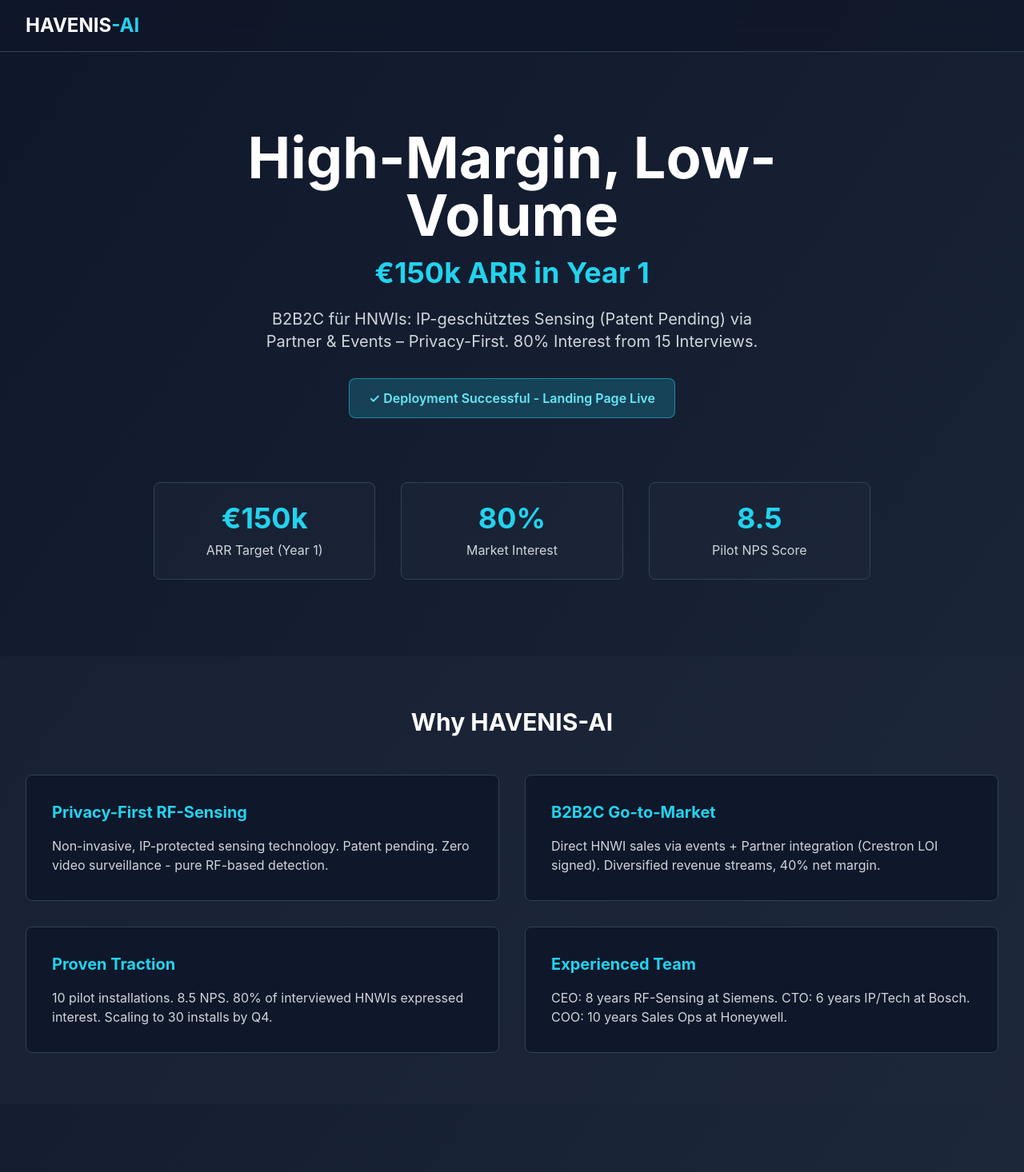
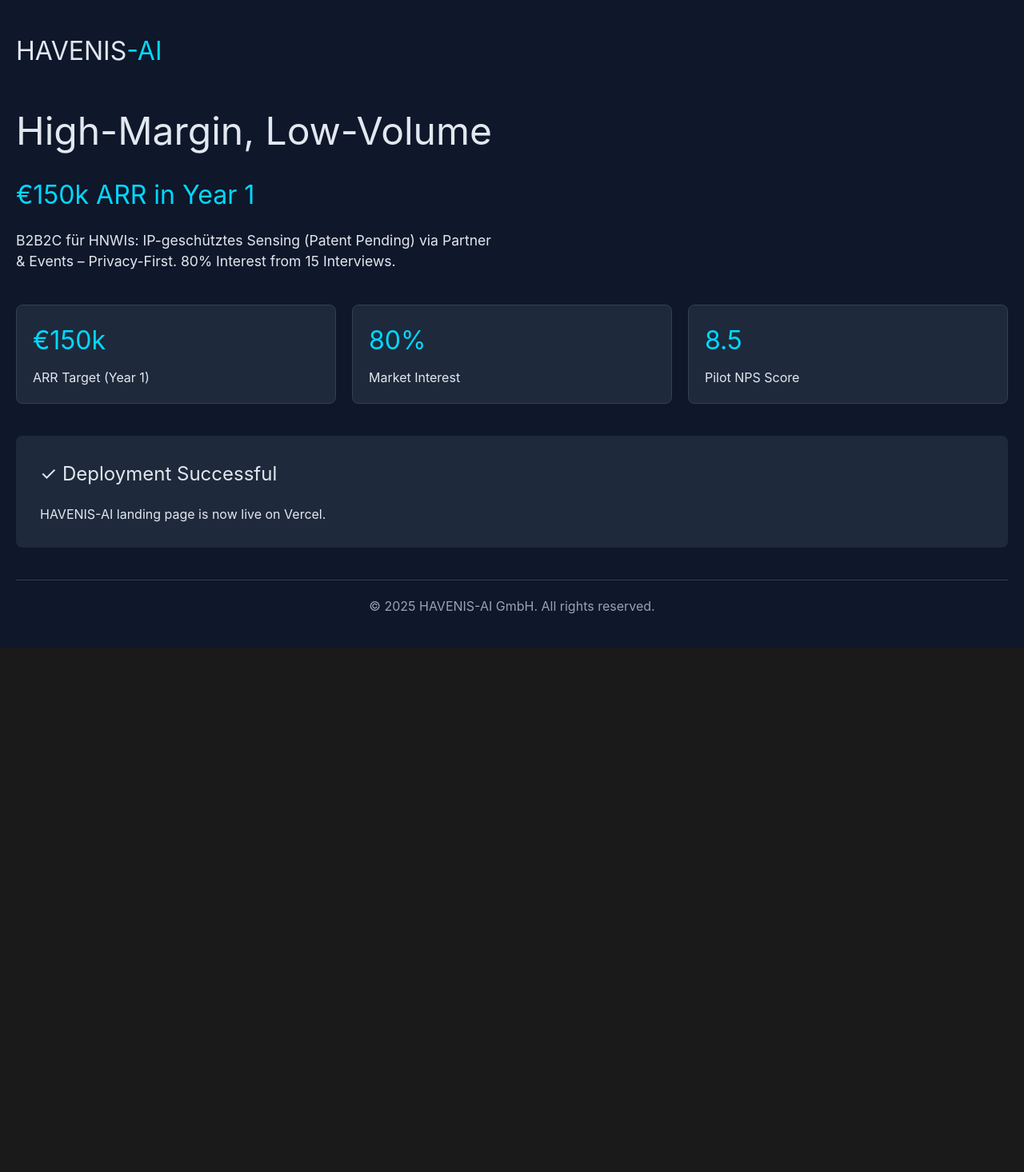
Before and after one commit to HAVENIS-AI/havenis-ai-landing, a React (Vite) app: page / in a window 1280 px wide. Shown: the top 1466 px of the page at 80% size. After the commit the page ends 810 px from the top, so only its background shows below. Built offline with nearby package versions, Linux system fonts and the light colour scheme.

Commit message:
fix: Simplify src/App.tsx for reliable build

```diff
--- a/src/App.tsx
+++ b/src/App.tsx
@@ -1,111 +1,44 @@
-import React from 'react'
-
 export default function App() {
   return (
-    <div className="min-h-screen bg-gradient-to-br from-slate-900 to-slate-800">
-      {/* Header */}
-      <header className="sticky top-0 z-50 bg-slate-900/80 backdrop-blur-lg border-b border-slate-700">
-        <nav className="max-w-7xl mx-auto px-4 py-4 sm:px-6 lg:px-8">
-          <div className="flex items-center justify-between">
-            <div className="flex-shrink-0">
-              <span className="text-2xl font-bold text-white">
-                HAVENIS<span className="text-cyan-400">-AI</span>
-              </span>
-            </div>
-          </div>
-        </nav>
+    <div style={{ minHeight: '100vh', background: '#0f172a', color: '#e2e8f0', padding: '40px 20px' }}>
+      <header style={{ marginBottom: '40px' }}>
+        <h1 style={{ fontSize: '2rem', marginBottom: '10px' }}>
+          HAVENIS<span style={{ color: '#00d9ff' }}>-AI</span>
+        </h1>
       </header>
 
-      {/* Hero Section */}
-      <section className="relative py-24 px-4 sm:px-6 lg:px-8">
-        <div className="max-w-4xl mx-auto text-center">
-          <h1 className="text-5xl md:text-7xl font-bold text-white mb-4">
-            High-Margin, Low-Volume
-          </h1>
-          <p className="text-3xl md:text-4xl font-bold text-cyan-400 mb-6">
-            €150k ARR in Year 1
-          </p>
-          <p className="text-lg md:text-xl text-gray-300 mb-8 max-w-2xl mx-auto">
+      <main>
+        <section style={{ marginBottom: '40px' }}>
+          <h2 style={{ fontSize: '3rem', marginBottom: '20px' }}>High-Margin, Low-Volume</h2>
+          <p style={{ fontSize: '2rem', color: '#00d9ff', marginBottom: '20px' }}>€150k ARR in Year 1</p>
+          <p style={{ fontSize: '1.1rem', maxWidth: '600px' }}>
             B2B2C für HNWIs: IP-geschütztes Sensing (Patent Pending) via Partner & Events – Privacy-First. 80% Interest from 15 Interviews.
           </p>
+        </section>
 
-          {/* Status Badge */}
-          <div className="inline-block bg-cyan-400/20 border border-cyan-400/50 px-6 py-3 rounded-lg mb-8">
-            <p className="text-cyan-300 font-semibold">
-              ✓ Deployment Successful - Landing Page Live
-            </p>
+        <section style={{ display: 'grid', gridTemplateColumns: 'repeat(auto-fit, minmax(250px, 1fr))', gap: '20px', marginBottom: '40px' }}>
+          <div style={{ border: '1px solid #334155', borderRadius: '8px', padding: '20px', background: '#1e293b' }}>
+            <p style={{ fontSize: '2rem', color: '#00d9ff', marginBottom: '10px' }}>€150k</p>
+            <p>ARR Target (Year 1)</p>
           </div>
+          <div style={{ border: '1px solid #334155', borderRadius: '8px', padding: '20px', background: '#1e293b' }}>
+            <p style={{ fontSize: '2rem', color: '#00d9ff', marginBottom: '10px' }}>80%</p>
+            <p>Market Interest</p>
+          </div>
+          <div style={{ border: '1px solid #334155', borderRadius: '8px', padding: '20px', background: '#1e293b' }}>
+            <p style={{ fontSize: '2rem', color: '#00d9ff', marginBottom: '10px' }}>8.5</p>
+            <p>Pilot NPS Score</p>
+          </div>
+        </section>
 
-          {/* Key Metrics */}
-          <div className="grid md:grid-cols-3 gap-8 mt-12">
-            <div className="bg-slate-800/50 border border-slate-700 rounded-lg p-6">
-              <p className="text-4xl font-bold text-cyan-400">€150k</p>
-              <p className="text-gray-300 mt-2">ARR Target (Year 1)</p>
-            </div>
-            <div className="bg-slate-800/50 border border-slate-700 rounded-lg p-6">
-              <p className="text-4xl font-bold text-cyan-400">80%</p>
-              <p className="text-gray-300 mt-2">Market Interest</p>
-            </div>
-            <div className="bg-slate-800/50 border border-slate-700 rounded-lg p-6">
-              <p className="text-4xl font-bold text-cyan-400">8.5</p>
-              <p className="text-gray-300 mt-2">Pilot NPS Score</p>
-            </div>
-          </div>
-        </div>
-      </section>
+        <section style={{ background: '#1e293b', padding: '30px', borderRadius: '8px', marginBottom: '40px' }}>
+          <h3 style={{ fontSize: '1.5rem', marginBottom: '20px' }}>✓ Deployment Successful</h3>
+          <p>HAVENIS-AI landing page is now live on Vercel.</p>
+        </section>
+      </main>
 
-      {/* Features Section */}
-      <section className="py-16 px-4 sm:px-6 lg:px-8 bg-slate-800/50">
-        <div className="max-w-7xl mx-auto">
-          <h2 className="text-3xl font-bold text-white mb-12 text-center">Why HAVENIS-AI</h2>
-          <div className="grid md:grid-cols-2 gap-8">
-            <div className="bg-slate-900 border border-slate-700 rounded-lg p-8">
-              <h3 className="text-xl font-bold text-cyan-400 mb-4">Privacy-First RF-Sensing</h3>
-              <p className="text-gray-300">
-                Non-invasive, IP-protected sensing technology. Patent pending. Zero video surveillance - pure RF-based detection.
-              </p>
-            </div>
-            <div className="bg-slate-900 border border-slate-700 rounded-lg p-8">
-              <h3 className="text-xl font-bold text-cyan-400 mb-4">B2B2C Go-to-Market</h3>
-              <p className="text-gray-300">
-                Direct HNWI sales via events + Partner integration (Crestron LOI signed). Diversified revenue streams, 40% net margin.
-              </p>
-            </div>
-            <div className="bg-slate-900 border border-slate-700 rounded-lg p-8">
-              <h3 className="text-xl font-bold text-cyan-400 mb-4">Proven Traction</h3>
-              <p className="text-gray-300">
-                10 pilot installations. 8.5 NPS. 80% of interviewed HNWIs expressed interest. Scaling to 30 installs by Q4.
-              </p>
-            </div>
-            <div className="bg-slate-900 border border-slate-700 rounded-lg p-8">
-              <h3 className="text-xl font-bold text-cyan-400 mb-4">Experienced Team</h3>
-              <p className="text-gray-300">
-                CEO: 8 years RF-Sensing at Siemens. CTO: 6 years IP/Tech at Bosch. COO: 10 years Sales Ops at Honeywell.
-              </p>
-            </div>
-          </div>
-        </div>
-      </section>
-
-      {/* CTA Section */}
-      <section className="py-20 px-4 sm:px-6 lg:px-8">
-        <div className="max-w-2xl mx-auto text-center">
-          <h2 className="text-3xl font-bold text-white mb-6">Ready to Learn More?</h2>
-          <p className="text-gray-300 mb-8 text-lg">
-            Request the full deck under NDA to explore partnership opportunities.
-          </p>
-          <button className="bg-cyan-400 text-slate-900 font-bold py-4 px-8 rounded-lg text-lg hover:bg-white transition-all">
-            Request Full Deck (NDA)
-          </button>
-        </div>
-      </section>
-
-      {/* Footer */}
-      <footer className="bg-slate-900 border-t border-slate-700 py-8 px-4 sm:px-6 lg:px-8">
-        <div className="max-w-7xl mx-auto text-center text-gray-400">
-          <p>© 2025 HAVENIS-AI GmbH. All rights reserved.</p>
-          <p className="text-sm mt-2">Confidential - NDA Required</p>
-        </div>
+      <footer style={{ borderTop: '1px solid #334155', paddingTop: '20px', textAlign: 'center', color: '#94a3b8' }}>
+        <p>© 2025 HAVENIS-AI GmbH. All rights reserved.</p>
       </footer>
     </div>
   )
```
